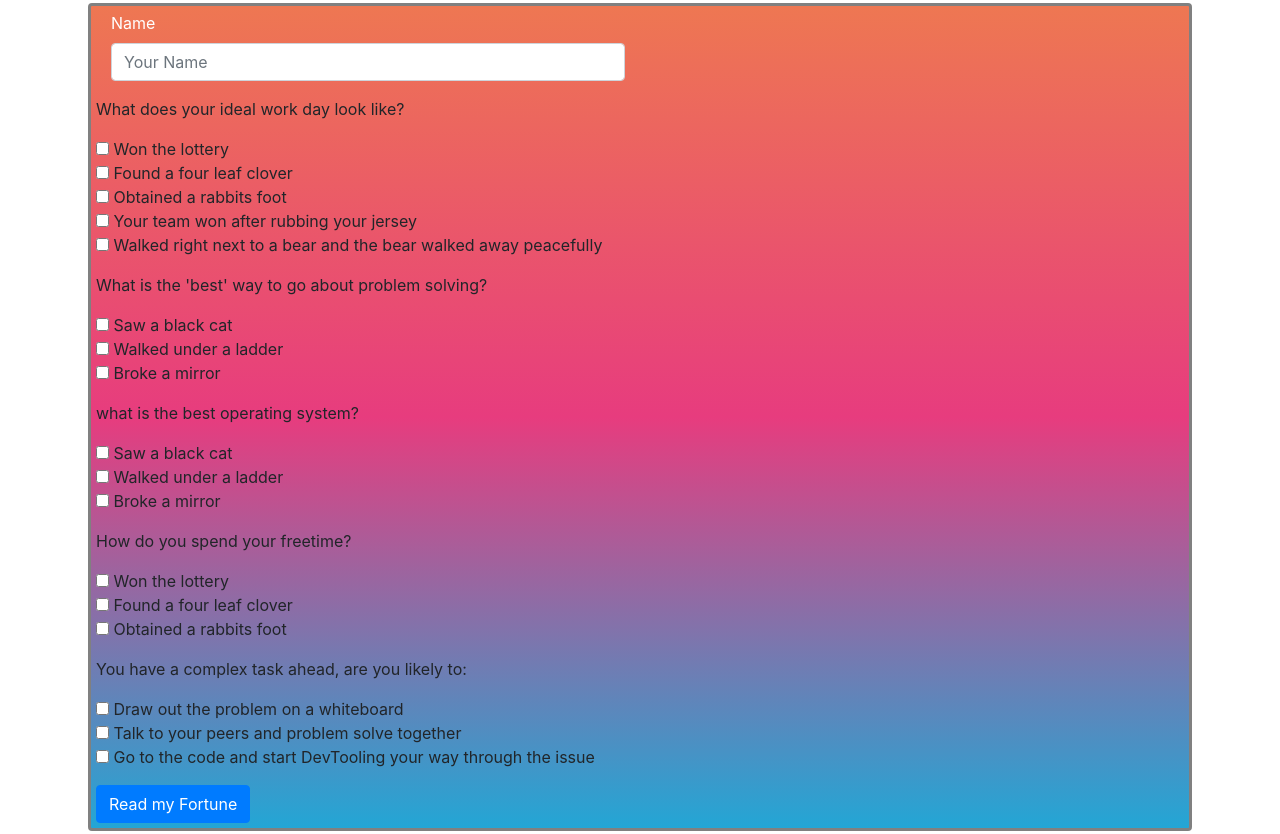
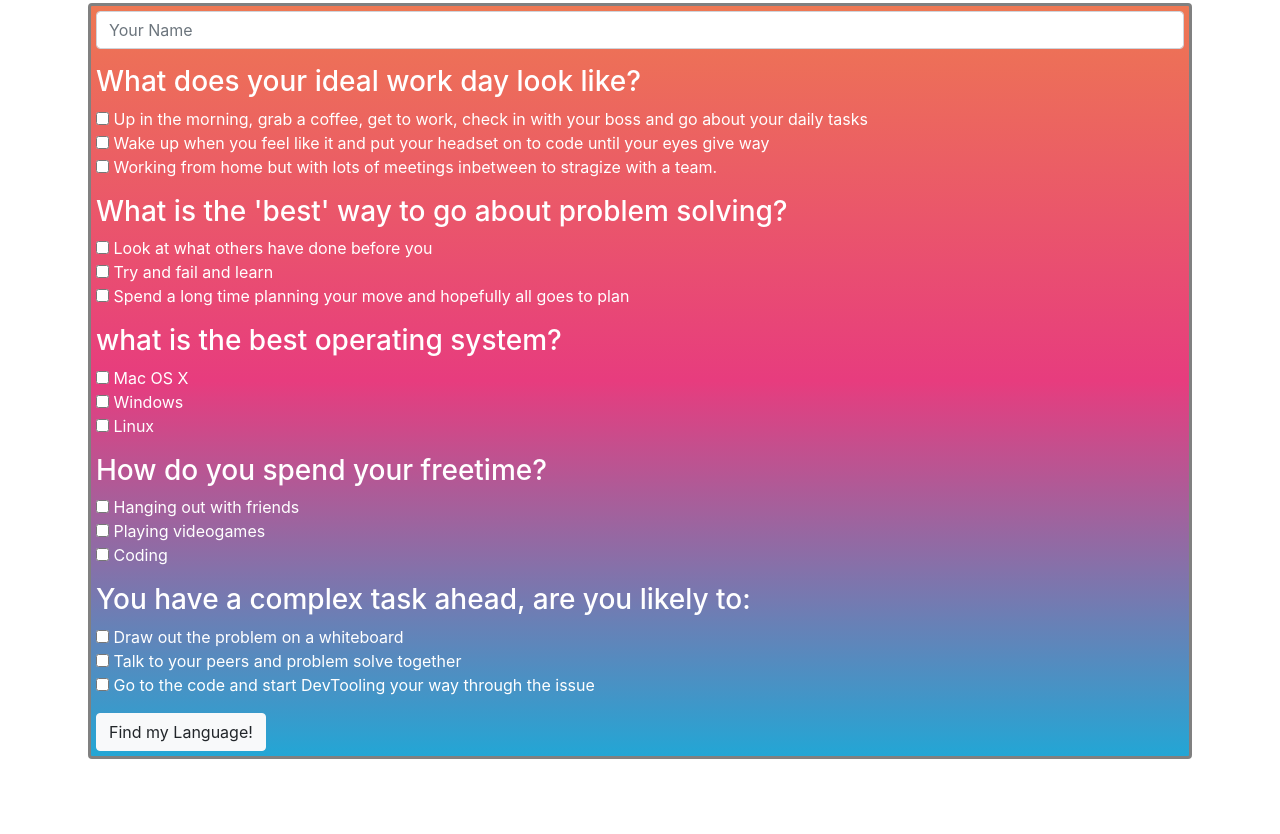
Before and after one commit to murphynd/Programming-Language-Suggeste, a plain HTML site: page index2.html in a window 1280 px wide. Both pictures are taken after a click on the button "Start the Quiz". After the commit the page ends 800 px from the top, so only its background shows below. Drawn offline with Linux system fonts and the light colour scheme.

Commit message:
this will make index2.html the html for use. questions have been switched to check box format.

```diff
--- a/index2.html
+++ b/index2.html
@@ -14,47 +14,44 @@
       <h1 class="display-4 light text-white">What programing language is for me?</h1>
       <p class="lead text-white">Find out what language you should dedicate your programing career to by answering 5 simple questions about yourself! </p>
       <p class="lead">
-        <a class="btn btn-outline-secondary" href="#" role="button">Start the Quiz</a>
+        <a class="btn btn-light" href="#" role="button">Start the Quiz</a>
       </p>
     </div>
     <form id="programing_quiz">
-      <div class="form-group text-white col-6">
-        <label for="name">Name</label>
+      <div class="form-group text-white">
         <input type="name" class="form-control" id="name" placeholder="Your Name">
       </div>
-      <div class="form-group">
-        <p>What does your ideal work day look like?</p>
-        <input type="checkbox" name="lucky" value="1"> Won the lottery<br>
-        <input type="checkbox" name="lucky" value="1"> Found a four leaf clover<br>
-        <input type="checkbox" name="lucky" value="1"> Obtained a rabbits foot<br>
-        <input type="checkbox" name="lucky" value="1"> Your team won after rubbing your jersey<br>
-        <input type="checkbox" name="lucky" value="1"> Walked right next to a bear and the bear walked away peacefully<br>
+      <div class="form-group text-white">
+        <h3>What does your ideal work day look like?</h3>
+        <input type="checkbox" name="c#" value="1"> Up in the morning, grab a coffee, get to work, check in with your boss and go about your daily tasks<br>
+        <input type="checkbox" name="Ruby" value="1"> Wake up when you feel like it and put your headset on to code until your eyes give way<br>
+        <input type="checkbox" name="Python" value="1"> Working from home but with lots of meetings inbetween to stragize with a team.<br>
         </div>
-      <div class="form-group">
-        <p>What is the 'best' way to go about problem solving?</p>
-        <input type="checkbox" name="Ruby" value="-1"> Saw a black cat <br>
-        <input type="checkbox" name="c#" value="-1"> Walked under a ladder <br>
-        <input type="checkbox" name="Python" value="-1"> Broke a mirror <br>
+      <div class="form-group text-white">
+        <h3>What is the 'best' way to go about problem solving?</h3>
+        <input type="checkbox" name="Ruby" value="1"> Look at what others have done before you<br>
+        <input type="checkbox" name="c#" value="1"> Try and fail and learn<br>
+        <input type="checkbox" name="Python" value="1"> Spend a long time planning your move and hopefully all goes to plan<br>
       </div>
-      <div class="form-group">
-        <p>what is the best operating system?</p>
-        <input type="checkbox" name="Python" value="-1"> Saw a black cat <br>
-        <input type="checkbox" name="Ruby" value="-1"> Walked under a ladder <br>
-        <input type="checkbox" name="c#" value="-1"> Broke a mirror <br>
+      <div class="form-group text-white">
+        <h3>what is the best operating system?</h3>
+        <input type="checkbox" name="Python" value="1"> Mac OS X<br>
+        <input type="checkbox" name="Ruby" value="1"> Windows<br>
+        <input type="checkbox" name="c#" value="1"> Linux<br>
       </div>
-      <div class="form-group">
-        <p>How do you spend your freetime?</p>
-        <input type="checkbox" name="Ruby" value="1"> Won the lottery<br>
-        <input type="checkbox" name="Python" value="1"> Found a four leaf clover<br>
-        <input type="checkbox" name="c#" value="1"> Obtained a rabbits foot<br>
+      <div class="form-group text-white">
+        <h3>How do you spend your freetime?</h3>
+        <input type="checkbox" name="Ruby" value="1"> Hanging out with friends<br>
+        <input type="checkbox" name="Python" value="1"> Playing videogames<br>
+        <input type="checkbox" name="c#" value="1"> Coding<br>
       </div>
-      <div class="form-group">
-        <p>You have a complex task ahead, are you likely to:</p>
+      <div class="form-group text-white">
+        <h3>You have a complex task ahead, are you likely to:</h3>
         <input type="checkbox" name="Ruby" value="1"> Draw out the problem on a whiteboard<br>
         <input type="checkbox" name="c#" value="1"> Talk to your peers and problem solve together<br>
         <input type="checkbox" name="Python" value="1"> Go to the code and start DevTooling your way through the issue<br>
       </div>
-      <button type="submit" class="btn btn-primary">Read my Fortune</button>
+      <button type="submit" class="btn btn-light">Find my Language!</button>
     </form>
      <!--Results-->
      <div class="card mb-3" id="language_1" >
```
Also changed, not shown: index.html (+0 -1 lines).
